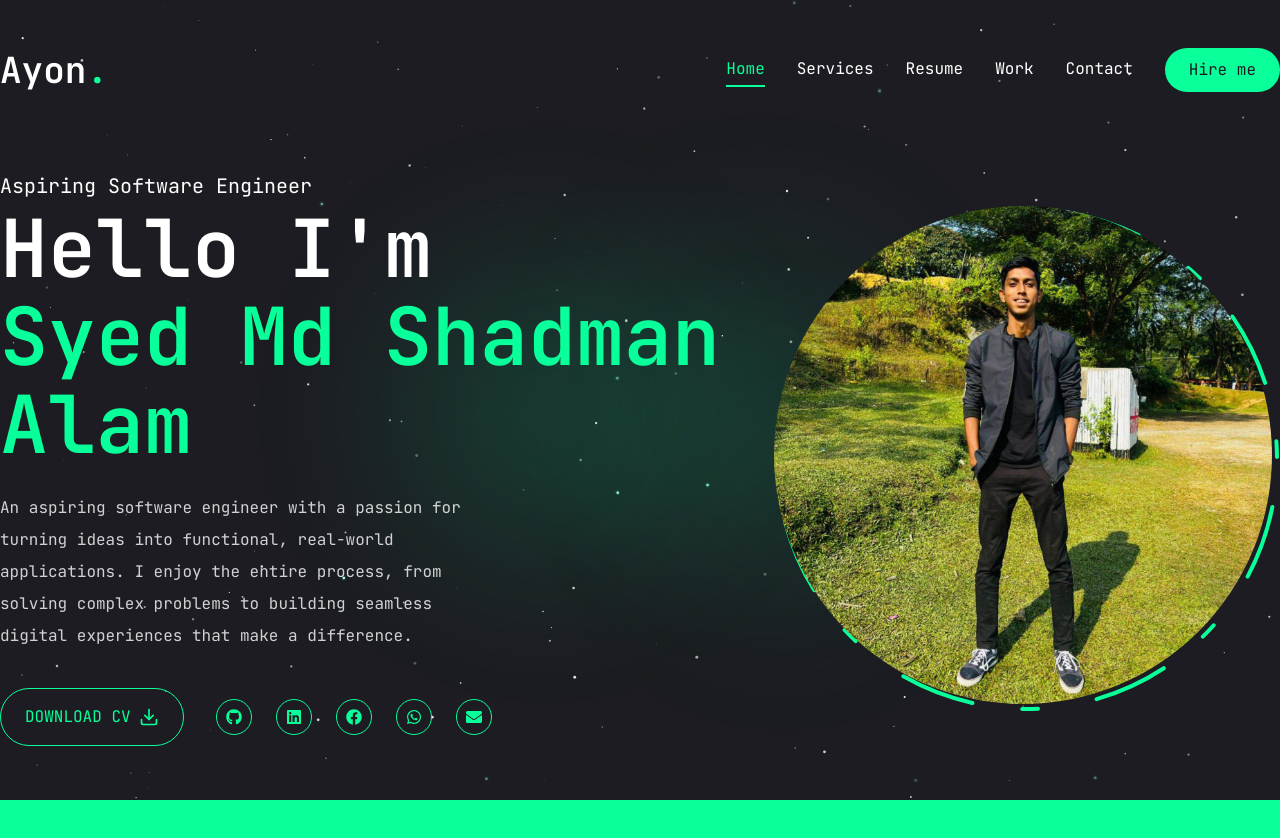
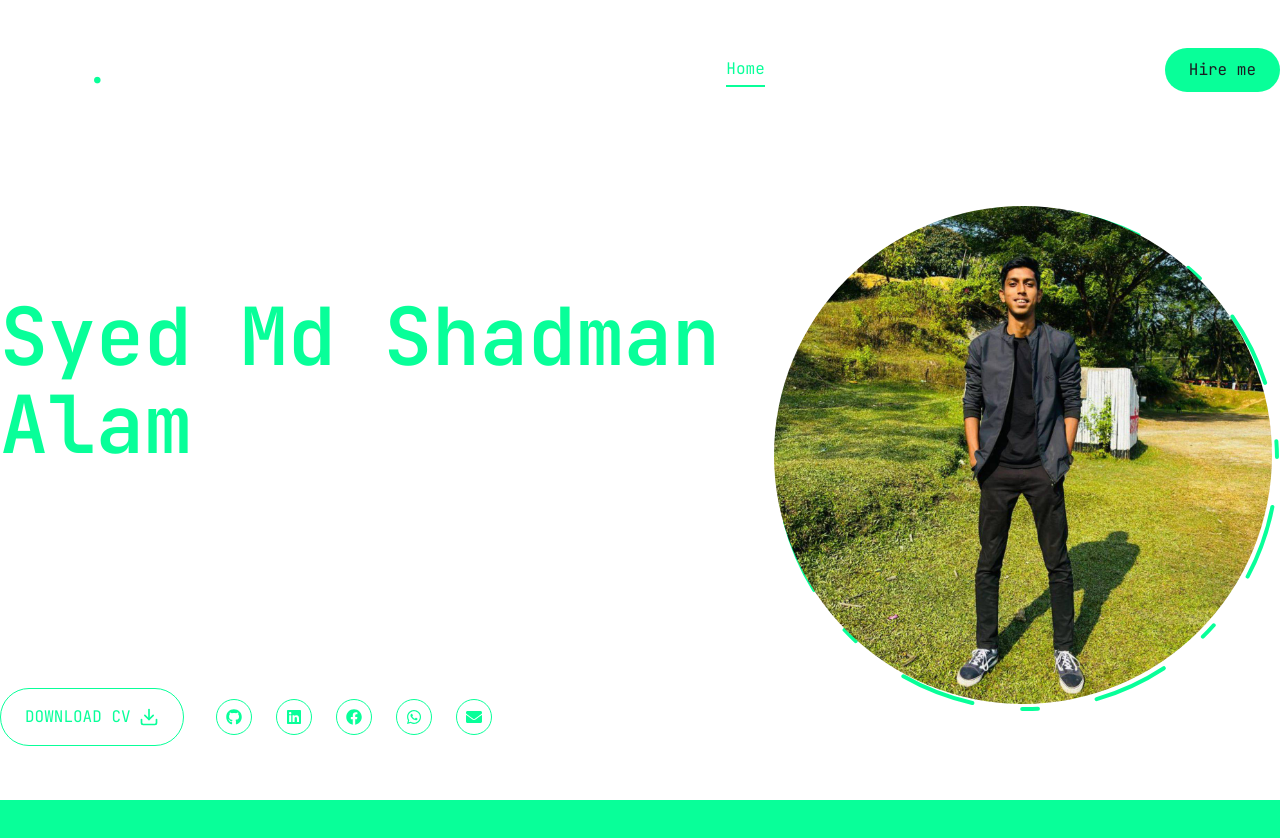
Before and after one commit to Ayonspoiler/My_Portfolio, a Next.js app in the folder frontend/: page / in a window 1280 px wide. Shown: the top 838 px of the page. Built offline with nearby package versions, Linux system fonts and the light colour scheme.

Commit message:
updated layout page

```diff
--- a/frontend/app/layout.jsx
+++ b/frontend/app/layout.jsx
@@ -3,7 +3,7 @@ import "./globals.css";
 import Headers from "@/components/Headers";
 import PageTransition from "@/components/PageTransition";
 import StairTransition from "@/components/StairTransition";
-import SpaceBackground from "@/components/SpaceBackground";
+
 
 
 const jetbrainsMono = JetBrains_Mono({
@@ -26,7 +26,7 @@ export default function RootLayout({ children }) {
   return (
     <html lang="en">
       <body className={jetbrainsMono.variable}>
-        <SpaceBackground/>
+
           <Headers />
           <StairTransition />
           <PageTransition>{children}</PageTransition>
```
